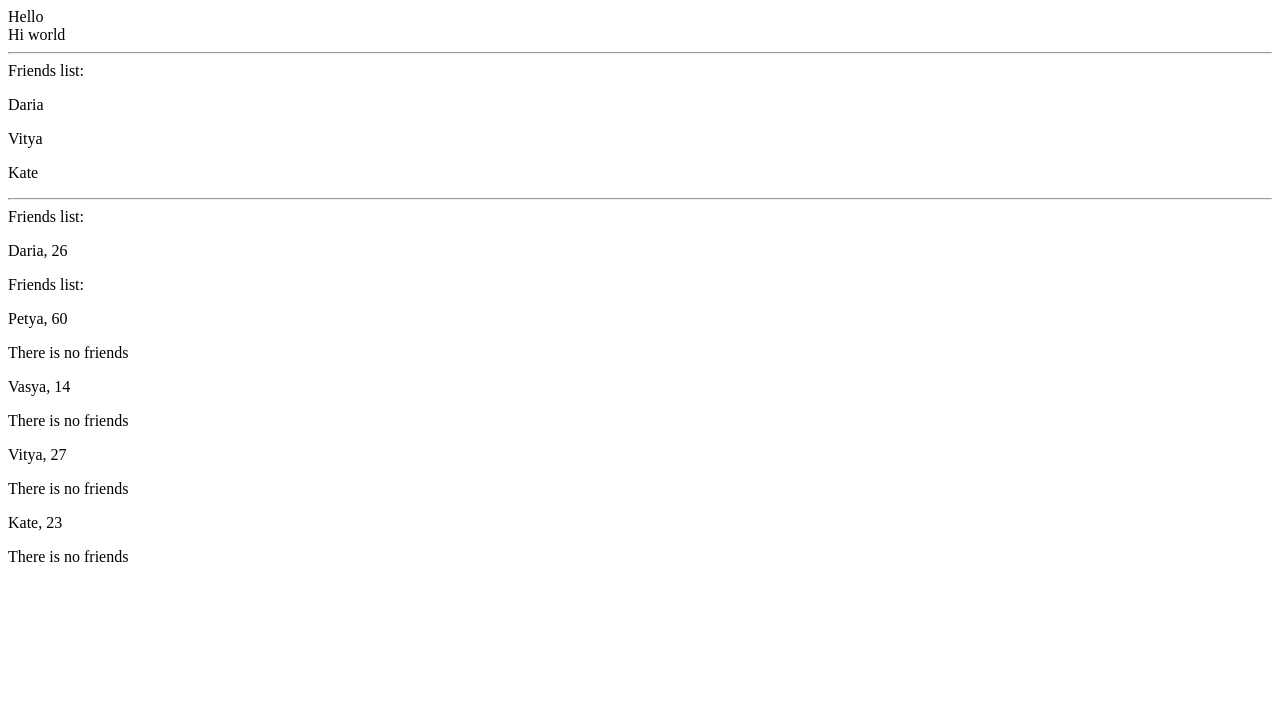
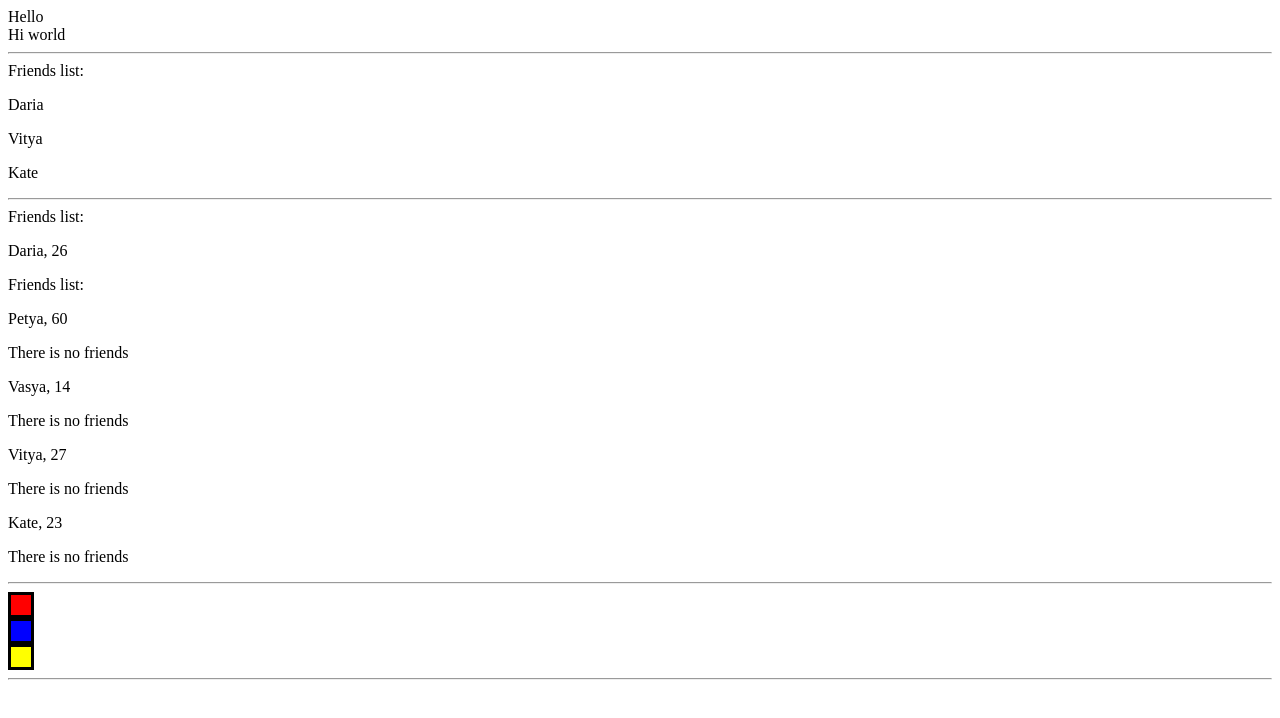
Before and after one commit to katerinati/cookbook, a React app: page / in a window 1280 px wide. Built offline with nearby package versions, Linux system fonts and the light colour scheme.

Commit message:
added boxes

```diff
--- a/public/index.html
+++ b/public/index.html
@@ -10,7 +10,9 @@
 <hr>
 <div id="friends-list"></div>
 <hr>
-
 <div id="advanced-friends-list"></div>
+<hr>
+<div id="box-container"></div>
+<hr>
 </body>
 </html>
--- /dev/null
+++ b/src/Box.css
@@ -0,0 +1,11 @@
+.box {
+  width: 20px;
+  height: 20px;
+  border: solid #000;
+}
+
+.largeBox {
+  width: 40px;
+  height: 40px;
+  border: solid #000;
+}
--- /dev/null
+++ b/src/Box.js
@@ -0,0 +1,44 @@
+import React, { Component } from "react"
+import ReactDOM from "react-dom"
+import "./Box.css"
+
+const boxContainer = document.querySelector("#box-container");
+
+class Box extends Component {
+  constructor(props) {
+    super(props);
+    this.state = {
+      size: "small"
+    }
+  }
+  changeSize() {
+    if(this.state.size == "small") {
+      this.setState({size: "large"});
+
+    } else {
+      this.setState({size: "small"});
+
+    }
+  }
+  render() {
+    if (this.state.size == "small") {
+      return (
+        <div onClick={this.changeSize.bind(this)} className="box" style={ {backgroundColor: this.props.color} }></div>
+      )
+    } else {
+      return (
+        <div onClick={this.changeSize.bind(this)} className="largeBox" style={ {backgroundColor: this.props.color} }></div>
+      )
+    }
+  };
+}
+
+
+ReactDOM.render(
+  <div>
+    <Box color="red" />
+    <Box color="blue" />
+    <Box color="yellow" />
+  </div>,
+  boxContainer
+);
--- a/src/index.js
+++ b/src/index.js
@@ -1,6 +1,7 @@
 import React from "react"
 import ReactDOM from "react-dom"
 import "./friends.js"
+import "./Box.js"
 
 var container = document.querySelector("#container");
 var container2 = document.querySelector("#container2");
```
